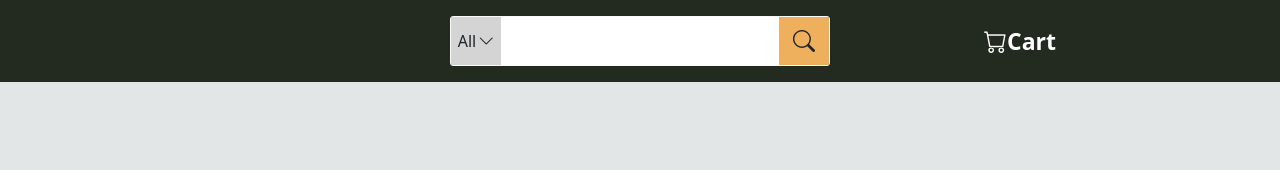
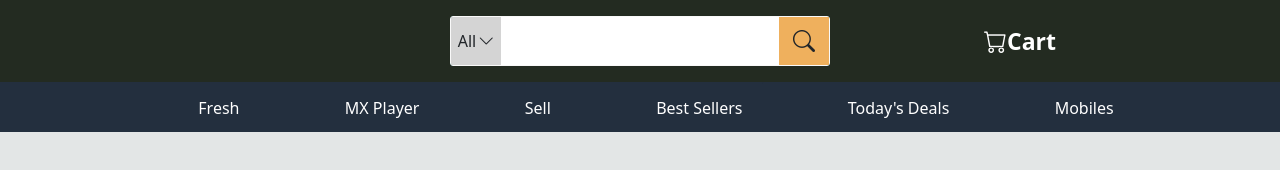
Before and after one commit to Iswarya-S26/Amazon-clone, a plain HTML site: page index.html in a window 1280 px wide. Drawn offline with nearby package versions, Linux system fonts and the light colour scheme.

Commit message:
finished sub-navbar

```diff
--- a/index.html
+++ b/index.html
@@ -37,6 +37,20 @@
     </div>
     <!--NAVBAR END-->
 
+    <!--SUB NAV BAR-->
+    <nav class="p-0">
+      <div class="container">
+        <ul class="flex-column flex-md-row m-0">
+          <li>Fresh</li>
+          <li>MX Player</li>
+          <li>Sell</li>
+          <li>Best Sellers</li>
+          <li>Today's Deals</li>
+          <li>Mobiles</li>
+        </ul>
+      </div>
+    </nav>
+    <!--SUB NAV BAR END-->
     <!--BS LINKS-->
     <script src="https://cdn.jsdelivr.net/npm/bootstrap@5.3.3/dist/js/bootstrap.bundle.min.js" integrity="sha384-YvpcrYf0tY3lHB60NNkmXc5s9fDVZLESaAA55NDzOxhy9GkcIdslK1eN7N6jIeHz" crossorigin="anonymous"></script>
     <!--BS LINKS END-->
--- a/style.css
+++ b/style.css
@@ -80,3 +80,27 @@ body {
 .nav .cart span {
   cursor: pointer;
 }
+
+/*SUB NAVBAR*/
+
+nav {
+  background-color: #232f3e;
+  width: 100%;
+}
+nav ul {
+  display: flex;
+  justify-content: space-evenly;
+}
+nav ul li {
+  height: 50px;
+  line-height: 50px;
+  list-style-type: none;
+  color: #fff;
+  padding: 0 20px;
+  cursor: pointer;
+  border: 1px solid #232f3e;
+  border-radius: 2px;
+}
+nav ul li:hover {
+  border: 1px solid #ccc;
+}
```
